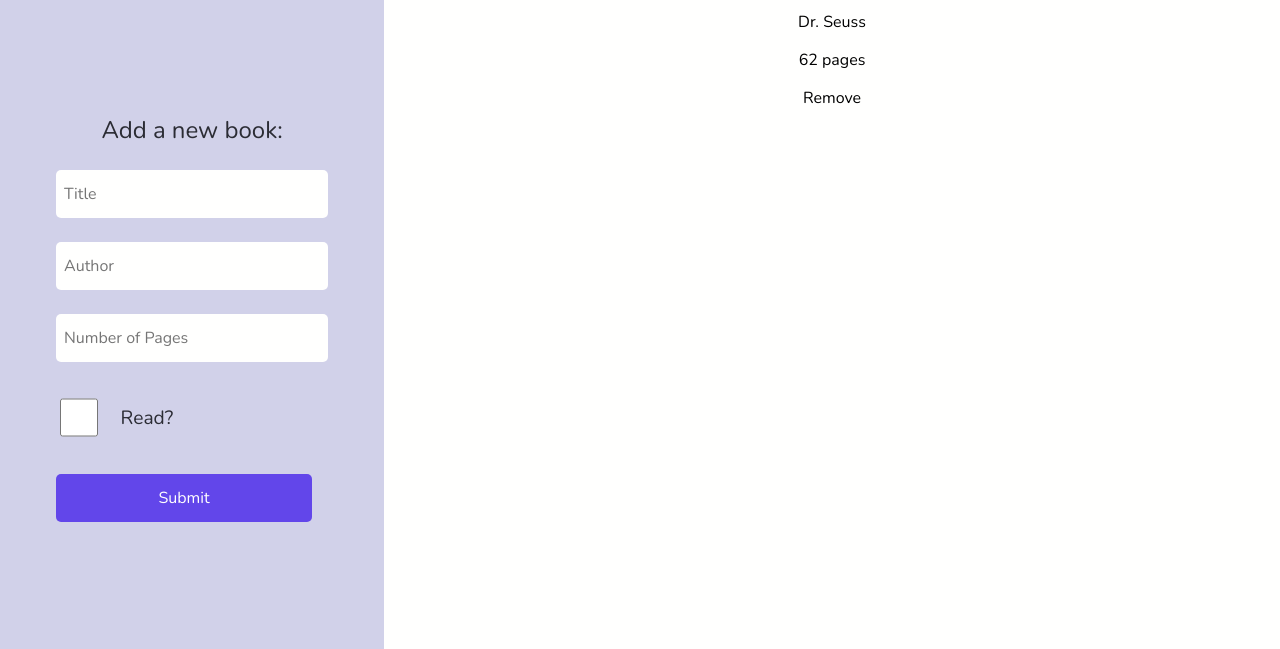
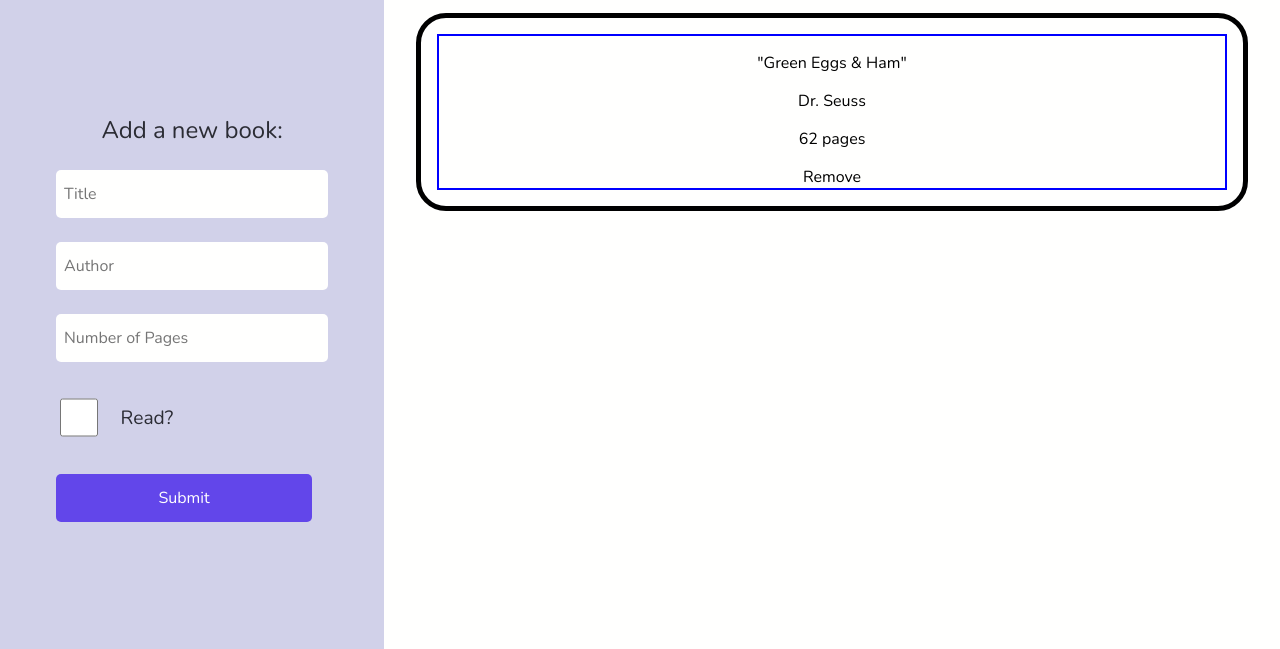
Before and after one commit to solivenj/library, a plain HTML site: page index.html in a window 1280 px wide. Shown: the part 107-756 px from the top of the page. Drawn offline with nearby package versions, Linux system fonts and the light colour scheme.

Commit message:
Main div fixes

```diff
--- a/css/style.css
+++ b/css/style.css
@@ -9,6 +9,7 @@ body {
     display: flex;
     flex-direction: row;
     height: 100%;
+    width: 100%;
     margin: 0;
     padding: 0;
     background-color: #fffffe;
@@ -19,7 +20,8 @@ body {
     flex-direction: column;
     height: 100%;
     align-items: center;
-    min-width: 30%;
+    min-width: 20em;
+    width: 30%;
     background-color: #d1d1e9;
     justify-content: space-between;
     /* position: -webkit-sticky; */
@@ -141,27 +143,31 @@ form .num-pages .num-validation {
 }
 
 main {
-    margin-left: 24em;
-    width: 75%;
+    margin-left: max(30%, 20em);
+    width: auto;
     text-align: center;
     min-height: 100vh;
-    min-width: 25%;
+    min-width: 70%;
+    position: relative
 }
 
 .books-header {
     font-size: 3.5em;
     color: #2b2c34;
     height: 50px;
-    margin: .25em 0 0 0;
+    margin: .25em 0 1em 0;
 }
 
-.book-container {
-    width: 80%;
-    height: 80%;
+.books-container {
+    margin: 0 2em 0 2em;
+    /* width: 80%; */
     padding: 1em;
-    border: 10px solid black;
+    border: 5px solid black;
+    border-radius: 30px;
+    display: grid;
 }
 
 .book-entry {
-
+    border: 2px solid blue;
+    width: 1fr;
 }
```
